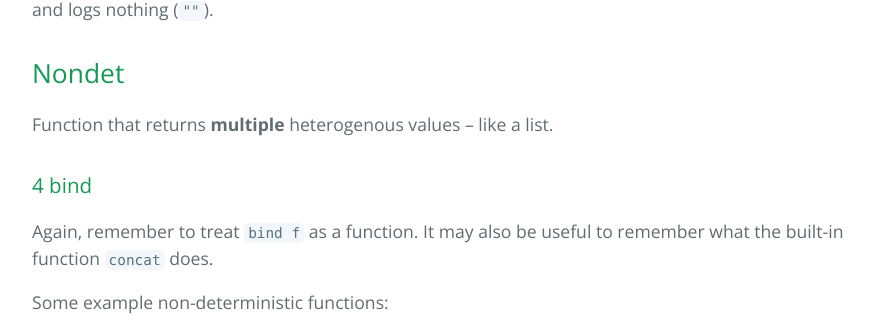
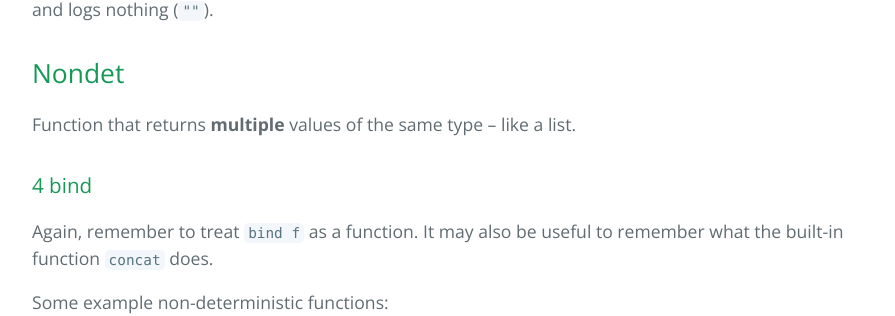
Before and after one commit to stefan-niculae/.well-known, a Jekyll site: the page built from _posts/2017-1-11-lab9.md, in a window 1280 px wide and 900 px high, scrolled down 1791 px. Shown: the part 148-464 px from the top of the window, without its empty margins (192-1087 px from the left). Built offline with Jekyll 4.4.1, drawn with Linux system fonts in a browser that asks for light colours.

Commit message:
Update 2017-1-11-lab9.md

```diff
--- a/_posts/2017-1-11-lab9.md
+++ b/_posts/2017-1-11-lab9.md
@@ -79,7 +79,7 @@ Which explains what the _lifted_ `f` does to its argument, `f`: it creates a pai
 
 ## Nondet
 
-Function that returns **multiple** heterogenous values – like a list.
+Function that returns **multiple** values of the same type – like a list.
 
 ### 4 bind
 
```
